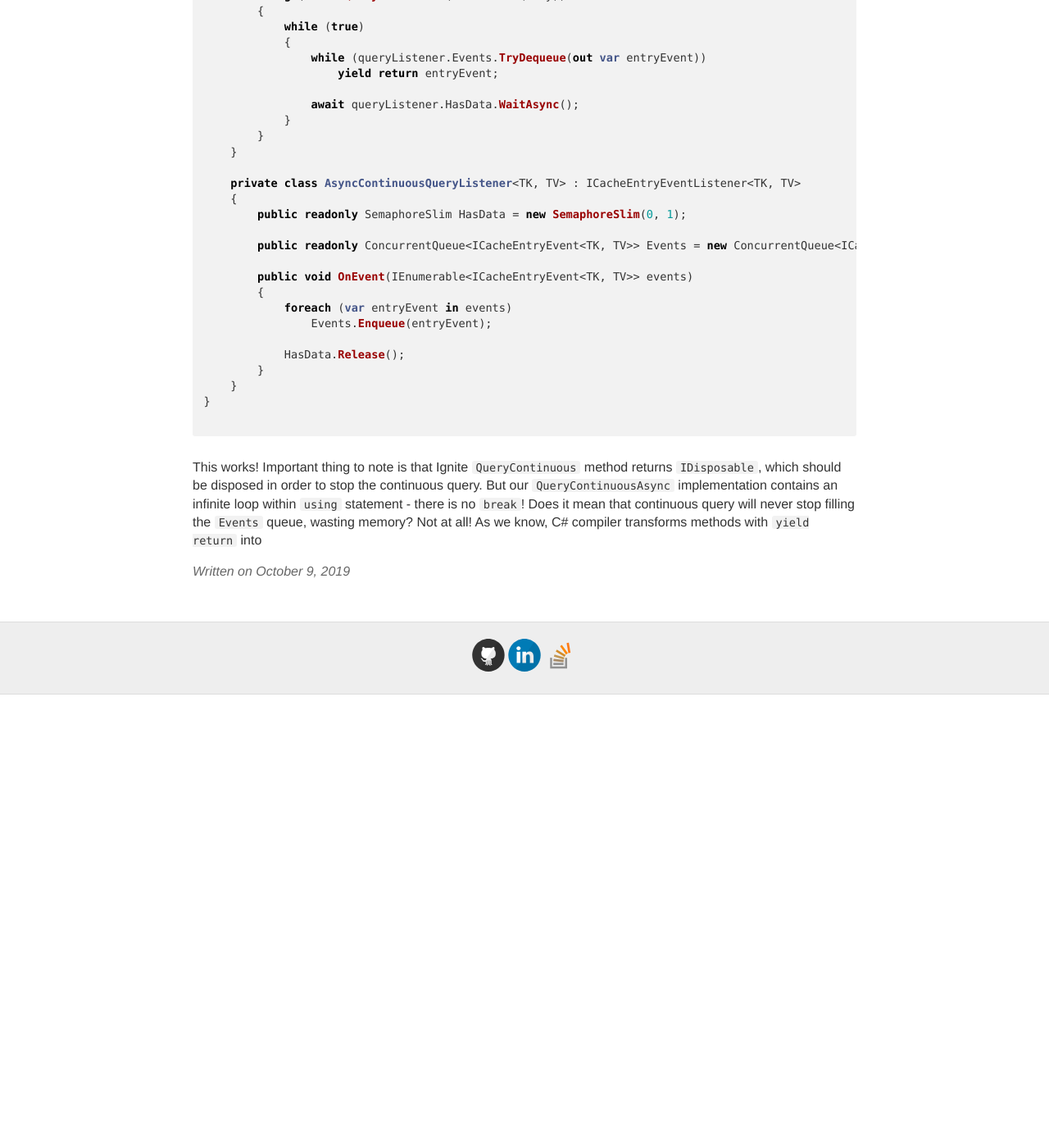
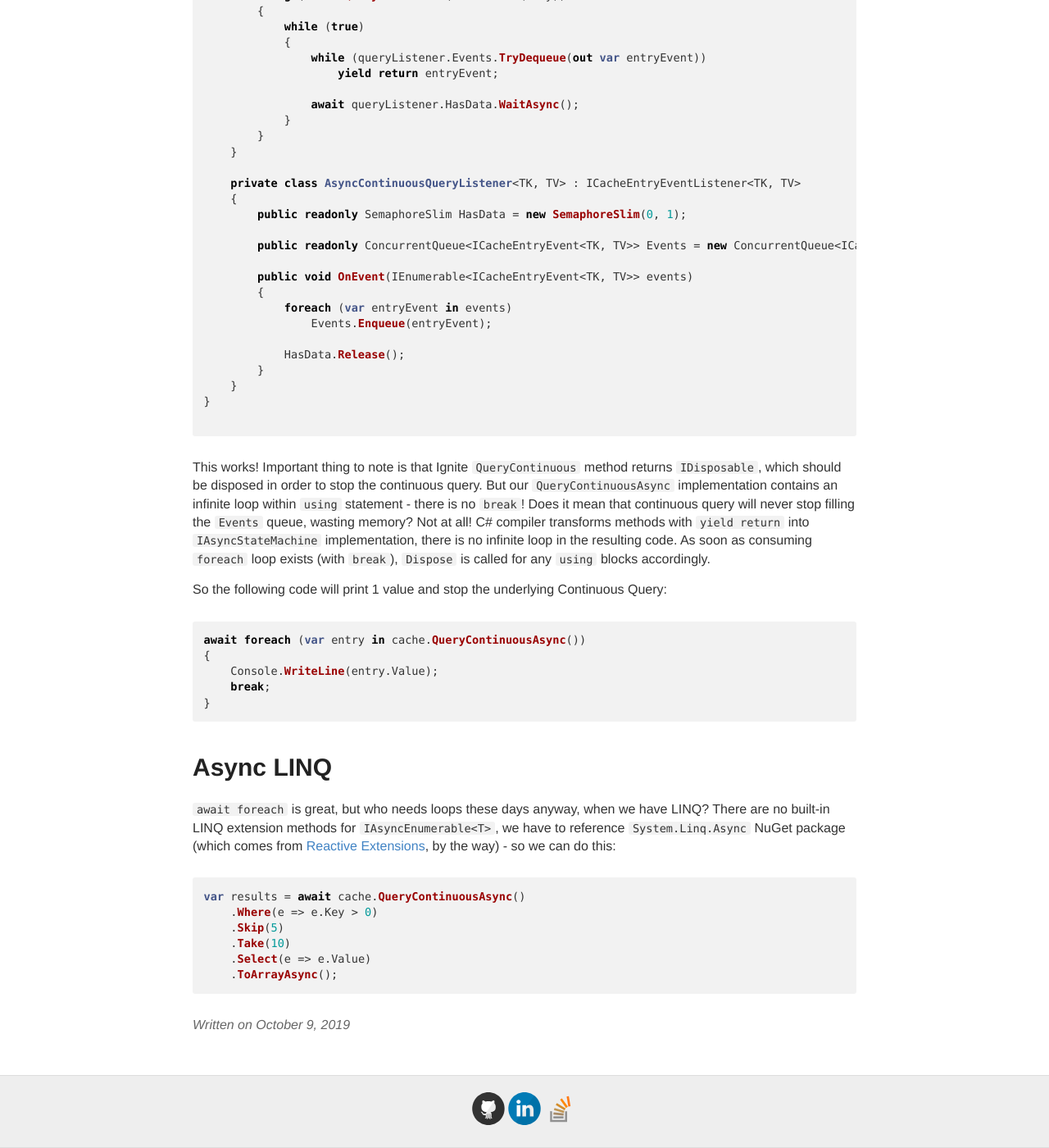
Before and after one commit to ptupitsyn/ptupitsyn.github.io, a Jekyll site: the page built from _posts/2019-10-09-Ignite-Async-Streams.md, in a window 1280 px wide and 1400 px high, scrolled down 2010 px. Shown: the whole window at 82% size. Built offline with Jekyll 4.4.1, drawn with Linux system fonts in a browser that asks for light colours; comment, search, counter and statistics services are not loaded; before the commit the page ends 2857 px from its top, so only the background shows below that.

Commit message:
Async LINQ example

````diff
--- a/_posts/2019-10-09-Ignite-Async-Streams.md
+++ b/_posts/2019-10-09-Ignite-Async-Streams.md
@@ -103,4 +103,27 @@ public static class IgniteAsyncStreamExtensions
 
 ```
 
-This works! Important thing to note is that Ignite `QueryContinuous` method returns `IDisposable`, which should be disposed in order to stop the continuous query. But our `QueryContinuousAsync` implementation contains an infinite loop within `using` statement - there is no `break`! Does it mean that continuous query will never stop filling the `Events` queue, wasting memory? Not at all! As we know, C# compiler transforms methods with `yield return` into
+This works! Important thing to note is that Ignite `QueryContinuous` method returns `IDisposable`, which should be disposed in order to stop the continuous query. But our `QueryContinuousAsync` implementation contains an infinite loop within `using` statement - there is no `break`! Does it mean that continuous query will never stop filling the `Events` queue, wasting memory? Not at all! C# compiler transforms methods with `yield return` into `IAsyncStateMachine` implementation, there is no infinite loop in the resulting code. As soon as consuming `foreach` loop exists (with `break`), `Dispose` is called for any `using` blocks accordingly.
+
+So the following code will print 1 value and stop the underlying Continuous Query:
+
+```cs
+await foreach (var entry in cache.QueryContinuousAsync())
+{
+    Console.WriteLine(entry.Value);
+    break;
+}
+```
+
+# Async LINQ
+
+`await foreach` is great, but who needs loops these days anyway, when we have LINQ? There are no built-in LINQ extension methods for `IAsyncEnumerable<T>`, we have to reference `System.Linq.Async` NuGet package (which comes from [Reactive Extensions](https://github.com/dotnet/reactive), by the way) - so we can do this:
+
+```cs
+var results = await cache.QueryContinuousAsync()
+    .Where(e => e.Key > 0)
+    .Skip(5)
+    .Take(10)
+    .Select(e => e.Value)
+    .ToArrayAsync();
+```
````
